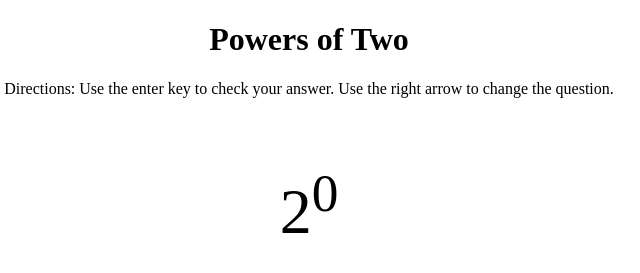
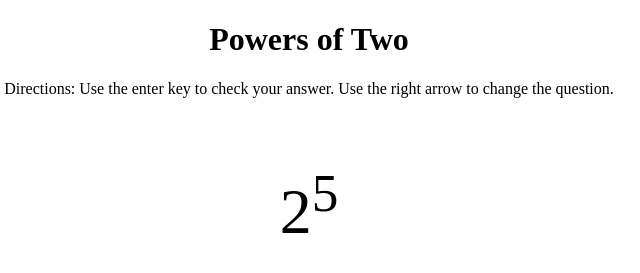
Before and after one commit to elamind/PowersOfTwo, a plain HTML site: page index.html in a window 1280 px wide. Shown: the top 273 px of the page, 331-971 px from the left. Drawn offline with Linux system fonts and the light colour scheme.

Commit message:
added random exponent

```diff
--- a/index.html
+++ b/index.html
@@ -17,4 +17,5 @@
    <input id="submit" type="button" value="Submit"  onclick="checkAnswer()">
    <input type="button" value="Next" onclick="reset()">
    <p id="answer"> </p>
+   <script>document.getElementById("exponent").innerHTML = getNewExp();</script>
 </html>
```
